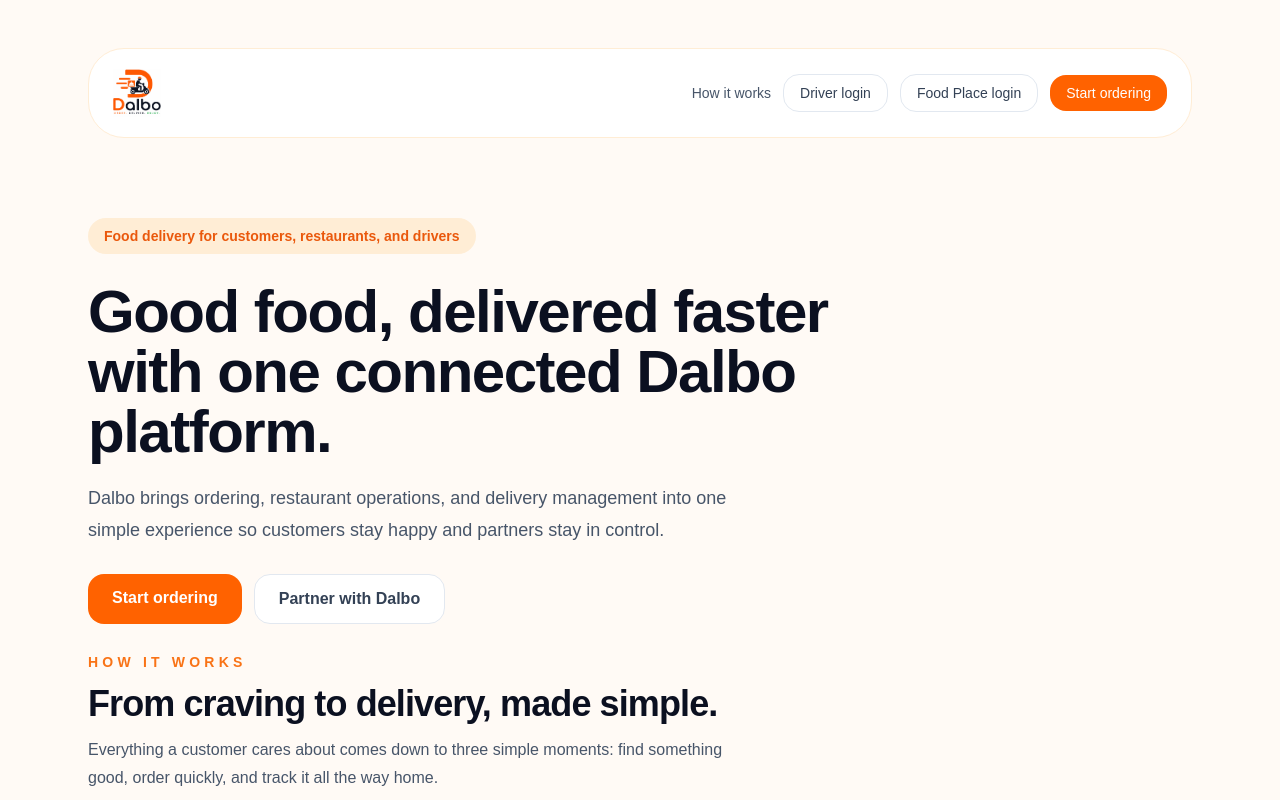
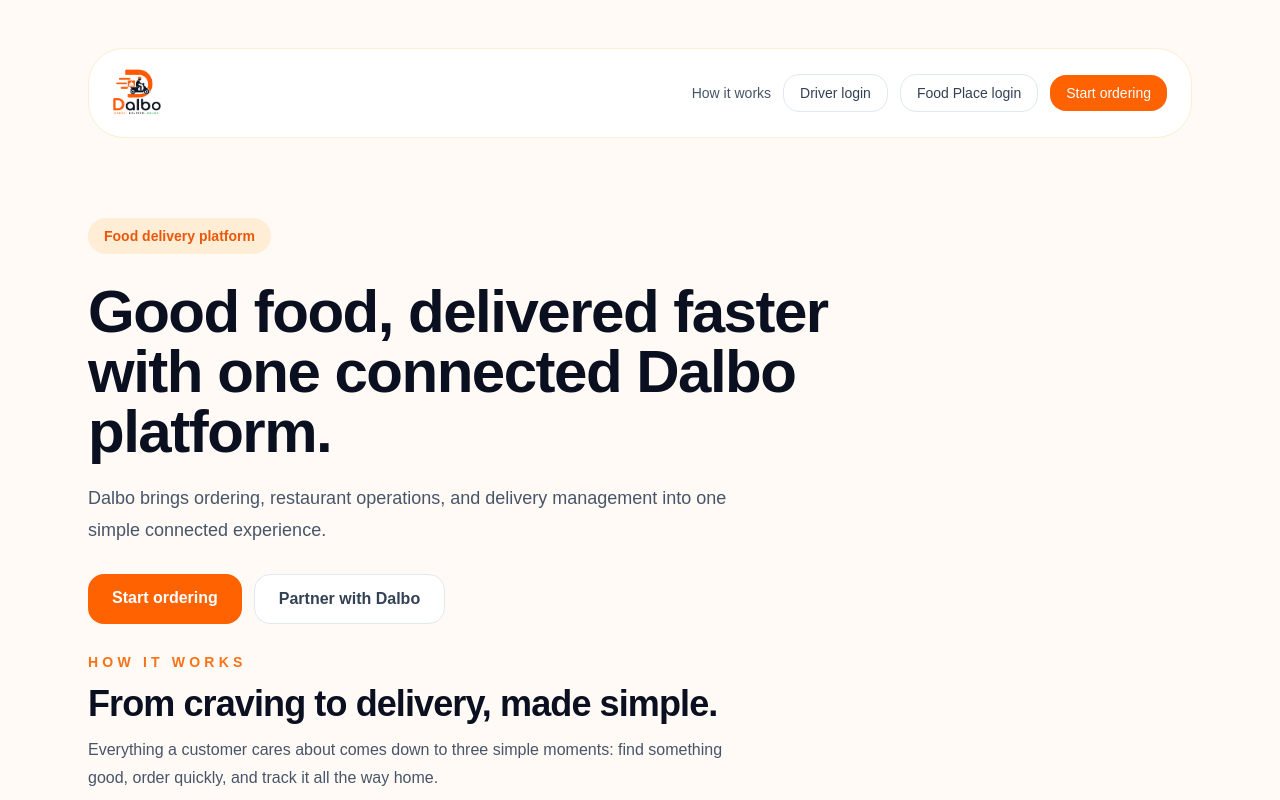
Before and after one commit to askar2022/dalbo, a Next.js app in the folder apps/web/: page / in a window 1280 px wide. Shown: the top 800 px of the page. Built offline with nearby package versions, Linux system fonts and the light colour scheme.

Commit message:
Simplify homepage hero copy

```diff
--- a/apps/web/app/page.tsx
+++ b/apps/web/app/page.tsx
@@ -240,7 +240,7 @@
         <section className="space-y-8">
           <div className="space-y-7">
             <span className="inline-flex rounded-full bg-orange-100 px-4 py-2 text-sm font-semibold text-orange-600">
-              Food delivery for customers, restaurants, and drivers
+              Food delivery platform
             </span>
 
             <div className="space-y-5">
@@ -249,7 +249,7 @@
               </h1>
               <p className="max-w-2xl text-lg leading-8 text-slate-600">
                 Dalbo brings ordering, restaurant operations, and delivery management into one
-                simple experience so customers stay happy and partners stay in control.
+                simple connected experience.
               </p>
             </div>
 
```
